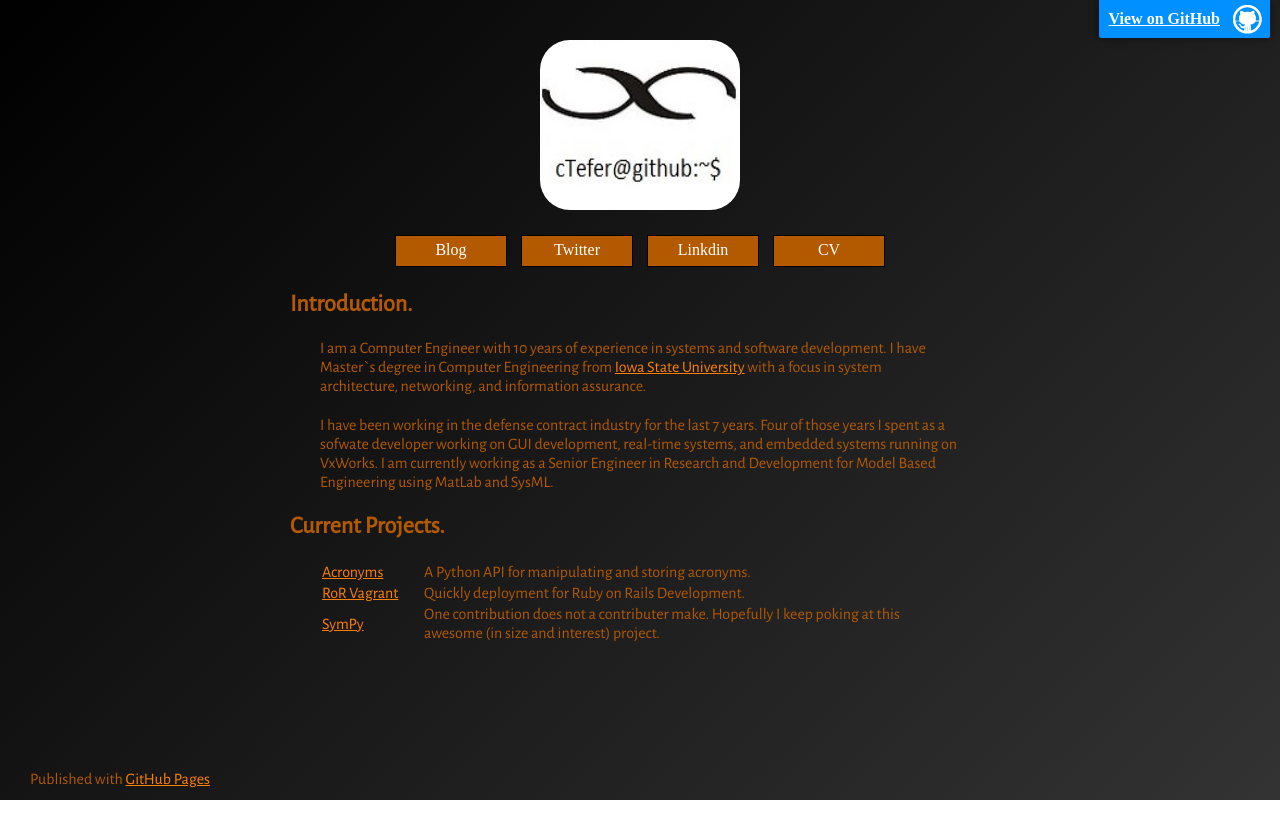
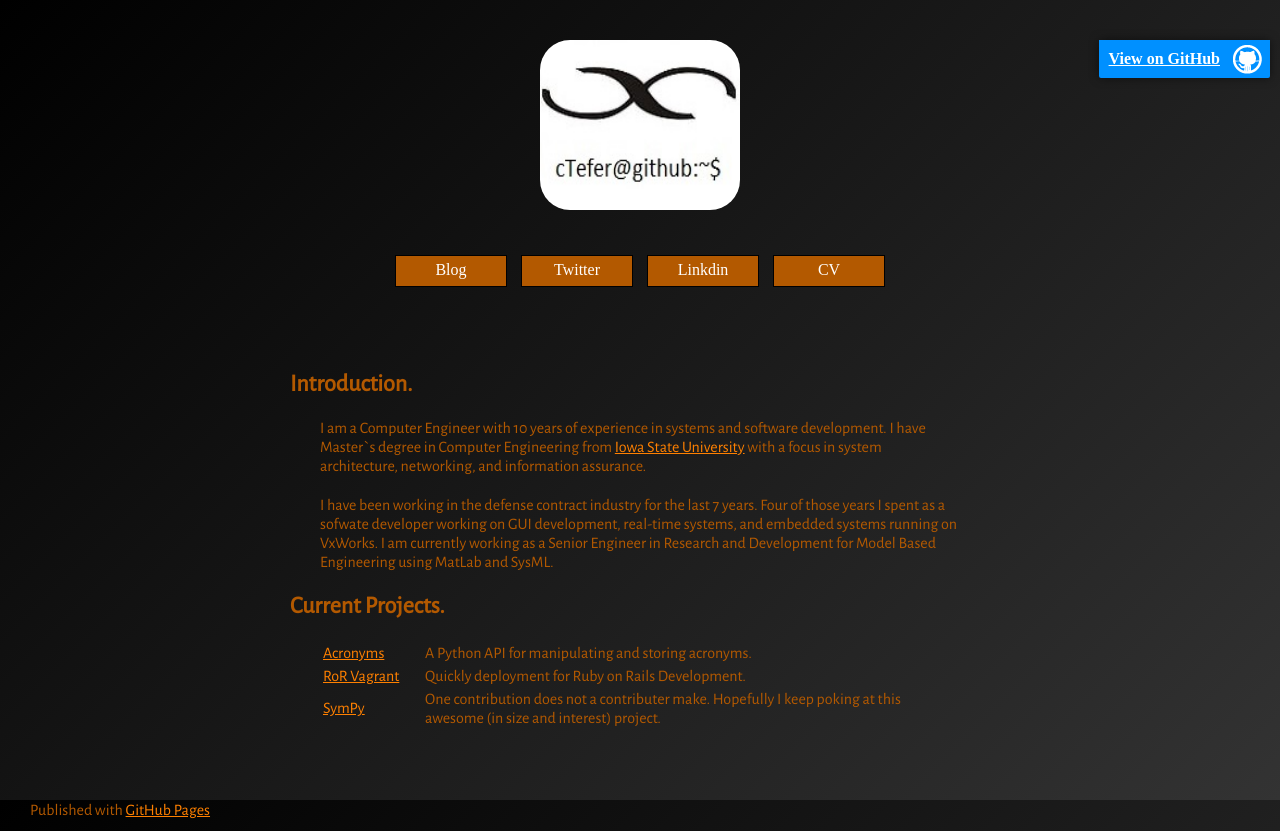
Before and after one commit to ctefer/ctefer.github.io, a plain HTML site: page index.html in a window 1280 px wide. Before the commit the page ends 800 px from the top, so only its background shows below. Drawn offline with nearby package versions, Linux system fonts and the light colour scheme.

Commit message:
Update footer CSS

```diff
--- a/stylesheets/stylesheet.css
+++ b/stylesheets/stylesheet.css
@@ -1,18 +1,20 @@
-* {
+html, body, img, p, table, a, footer, section {
   margin: 0px;
   padding: 0px;
-  /* border: 1px solid black; */
 }
+
+
 html {
-  height: 100%; width: 100%;
-}
-body {
+  height: 100%;
   background-color: rgb(51, 51, 51);
   background: -webkit-linear-gradient(-45deg, rgb(51, 51, 51), rgb(0,0,0));
   background: linear-gradient(-45deg, rgb(51, 51, 51), rgb(0,0,0));
-
+}
+body {
   color: rgb(179, 89, 0);
   padding-bottom: 40px;
+  position: relative;
+  margin: 0px;
 }
 img {
   height: 170px; width: 200px;
@@ -31,14 +33,17 @@ a, a:visited {
 article {
   width: 700px;
   margin: 20px auto;
+  padding: 20px;
 }
 section {
   font-family: 'Alegreya Sans', sans-serif;
 }
 footer {
   height: 40px; width: 100%;
-  position: fixed;
+  position: absolute;
+  right: 0;
   bottom: 0;
+  left: 0;
 }
 
 #logo {
```
